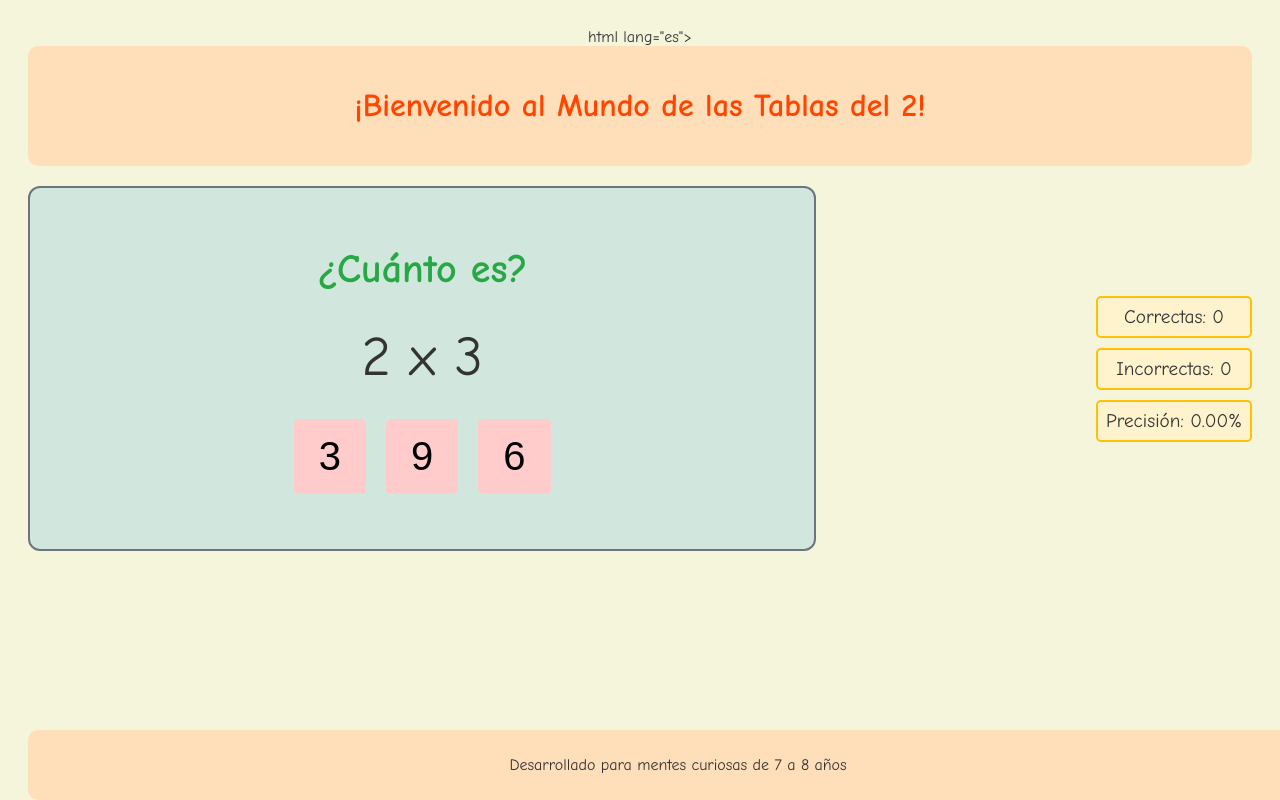
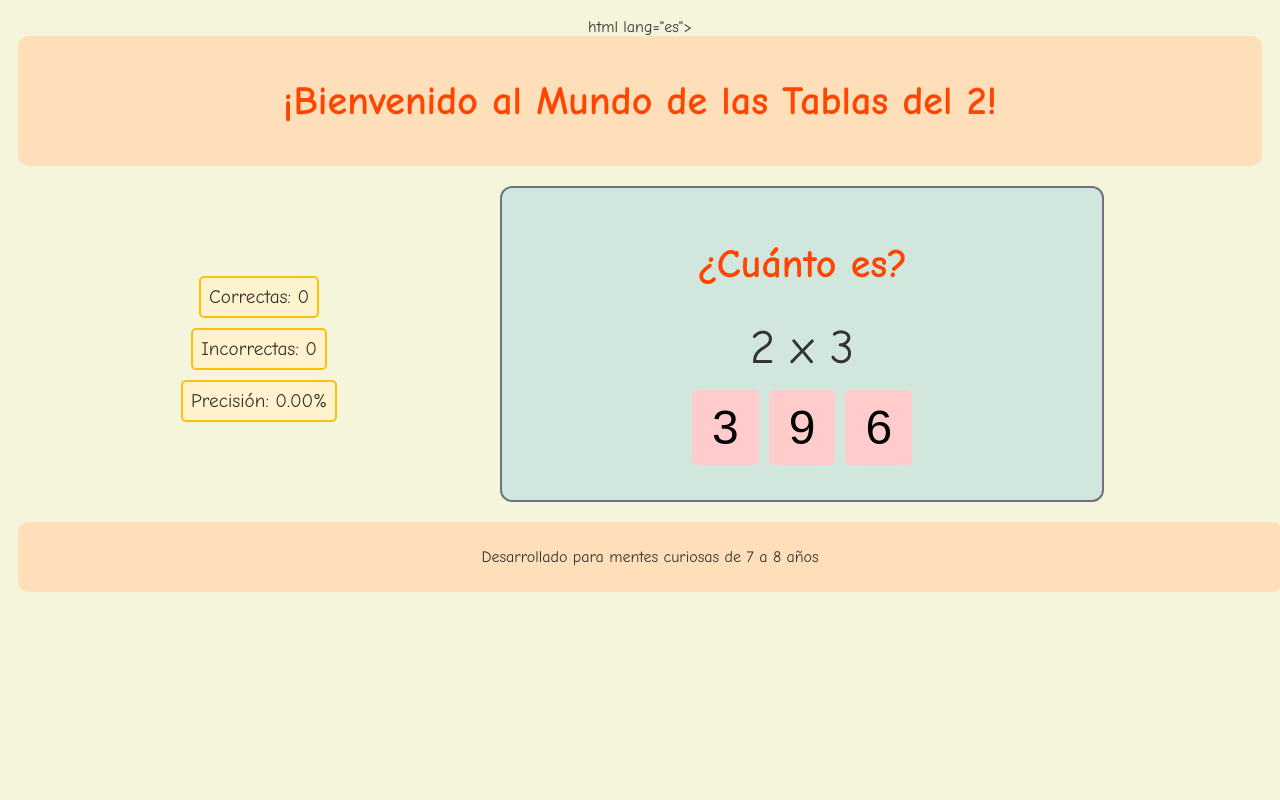
Before and after one commit to sscor77/multiplicar2, a plain HTML site: page index.html in a window 1280 px wide. Drawn offline with Linux system fonts and the light colour scheme.

Commit message:
Update styles.css

```diff
--- a/styles.css
+++ b/styles.css
@@ -3,56 +3,56 @@ body {
   background-color: #f5f5dc;
   color: #333;
   text-align: center;
-  padding: 20px;
+  padding: 10px;
+  box-sizing: border-box;
 }
 
 header {
   background-color: #ffdfba;
-  padding: 20px;
+  padding: 15px;
   border-radius: 10px;
 }
 
-h1 {
+h1, h2 {
   color: #ff4500;
+  font-size: 2em;
 }
 
 main {
   display: flex;
-  justify-content: space-between;
+  flex-direction: column;
   align-items: center;
-  margin: 20px 0;
+  margin: 20px auto;
+  width: 100%;
 }
 
 #game-container {
   background-color: #d1e7dd;
   border: 2px solid #6c757d;
   border-radius: 12px;
-  padding: 25px;
-  width: 60%;
-}
-
-h2 {
-  color: #28a745;
-  font-size: 2.5em;
+  padding: 20px;
+  max-width: 600px;
+  width: 90%;
 }
 
 #question-container {
-  font-size: 3.5em;
-  margin: 20px 0;
+  font-size: 3em;
+  margin: 10px 0;
 }
 
 #options-container {
-  margin: 20px 0;
+  margin: 10px 0;
 }
 
 .option-button {
   background-color: #ffcccb;
   border: none;
   border-radius: 5px;
-  padding: 15px 25px;
-  margin: 10px;
+  padding: 10px 20px;
+  margin: 5px;
   cursor: pointer;
-  font-size: 2.5em;
+  font-size: 2em;
+  transition: background-color 0.3s;
 }
 
 .option-button:hover {
@@ -77,28 +77,30 @@ h2 {
 }
 
 #score-container {
-  position: relative;
-  right: 0;
-  top: 0;
+  display: flex;
+  justify-content: center;
+  margin-top: 10px;
+  flex-wrap: wrap;
+  order: -1;
 }
 
 .score {
-  margin: 10px 0;
+  margin: 5px;
   padding: 8px;
   background-color: #fff3cd;
   border-radius: 5px;
   border: 2px solid #ffc107;
-  font-size: 1.2em;
+  font-size: 1em;
 }
 
 footer {
   background-color: #ffdfba;
   padding: 10px;
   border-radius: 10px;
-  position: fixed;
-  bottom: 0;
+  position: relative;
   width: 100%;
   text-align: center;
+  margin-top: 20px;
 }
 
 .hidden {
@@ -109,11 +111,11 @@ footer {
   background-color: #d1e7dd;
   border: 2px solid #6c757d;
   border-radius: 12px;
-  padding: 30px;
+  padding: 20px;
   width: 80%;
-  margin: 0 auto;
-  display: flex;
-  justify-content: space-between;
+  margin: 20px auto;
+  display: none;
+  flex-direction: column;
   align-items: center;
 }
 
@@ -122,21 +124,56 @@ footer {
 }
 
 #result-screen .results-summary {
-  text-align: left;
-  flex: 1;
+  text-align: center;
+  width: 100%;
 }
 
 #result-screen button {
-  margin-left: 20px;
   padding: 6px 12px;
   background-color: #28a745;
   color: #ffffff;
   border: none;
   border-radius: 5px;
   cursor: pointer;
+  margin-top: 10px;
   font-size: 1em;
+  position: relative;
+  left: 50%;
+  transform: translateX(-50%);
 }
 
 #result-screen button:hover {
   background-color: #218838;
 }
+
+@media (min-width: 768px) {
+  main {
+    flex-direction: row;
+    justify-content: space-evenly;
+  }
+
+  #game-container, #result-screen {
+    width: 45%;
+  }
+
+  #score-container {
+    flex-direction: column;
+    position: relative;
+    top: 0;
+    right: 0;
+    align-items: center;
+  }
+
+  .score {
+    font-size: 1.2em;
+    text-align: left;
+  }
+
+  h1, h2 {
+    font-size: 2.5em;
+  }
+
+  #question-container, .option-button {
+    font-size: 3em;
+  }
+}
```
